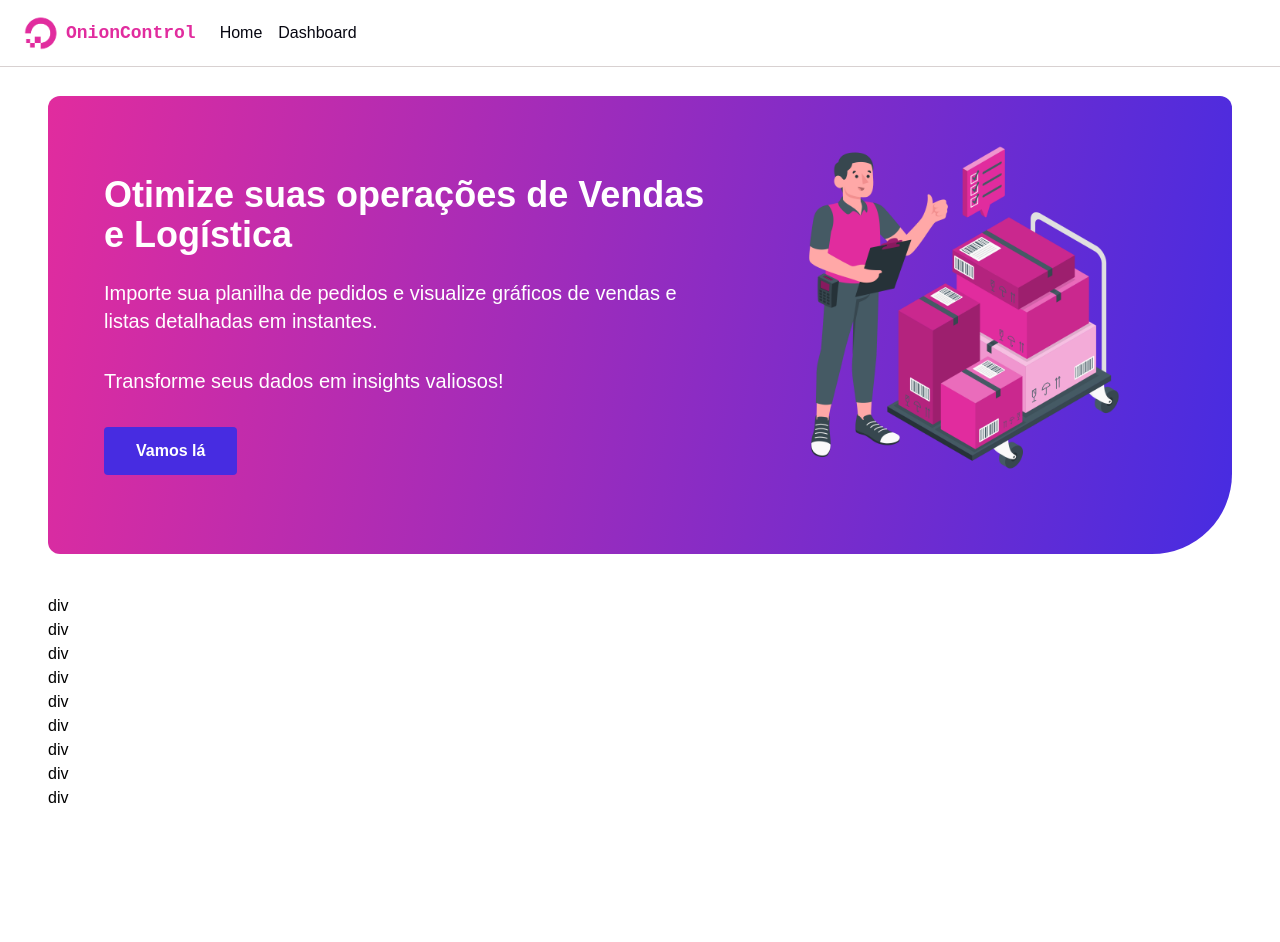
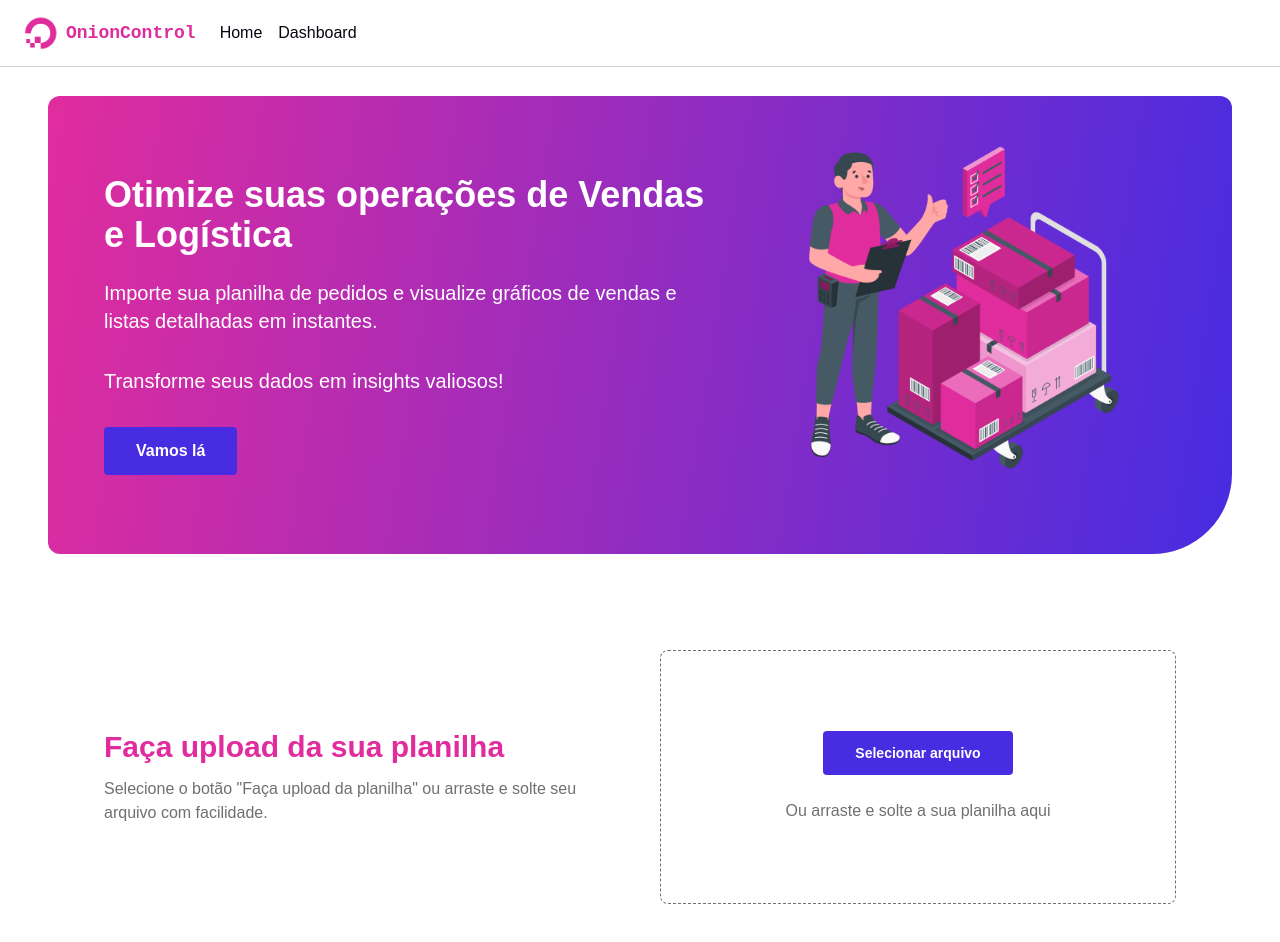
Before and after one commit to naluhfvc/OnionControl, a React (Vite) app in the folder onion-client/: page / in a window 1280 px wide. Shown: the top 942 px of the page. Before the commit the page ends 826 px from the top, so only its background shows below. Built offline with nearby package versions, Linux system fonts and the light colour scheme.

Commit message:
add dropzone

```diff
--- a/onion-client/package.json
+++ b/onion-client/package.json
@@ -10,10 +10,13 @@
     "preview": "vite preview"
   },
   "dependencies": {
+    "axios": "^1.7.3",
     "framer-motion": "^11.3.21",
     "react": "^18.3.1",
     "react-dom": "^18.3.1",
-    "react-router-dom": "^6.26.0"
+    "react-dropzone": "^14.2.3",
+    "react-router-dom": "^6.26.0",
+    "react-toastify": "^10.0.5"
   },
   "devDependencies": {
     "@types/react": "^18.3.3",
--- a/onion-client/src/App.jsx
+++ b/onion-client/src/App.jsx
@@ -2,13 +2,21 @@ import React from "react";
 import { Route, Routes } from "react-router-dom";
 import HomePage from "./pages/Home/Home";
 import DashboardPage from "./pages/Dashboard/Dashboard";
+import { ToastContainer } from "react-toastify";
+import "react-toastify/dist/ReactToastify.css";
 
 const App = () => {
     return (
-        <Routes>
-            <Route path="/" element={<HomePage />} />
-            <Route path="/Dashboard" element={<DashboardPage />} />
-        </Routes>
+        <>
+            <ToastContainer
+                position="bottom-right"
+                theme="colored"
+            />
+            <Routes>
+                <Route path="/" element={<HomePage />} />
+                <Route path="/Dashboard" element={<DashboardPage />} />
+            </Routes>
+        </>
     );
 };
 export default App;
--- a/onion-client/src/components/Banner/banner.css
+++ b/onion-client/src/components/Banner/banner.css
@@ -19,5 +19,5 @@
 }
 
 .banner-text {
-    @apply text-white text-xl mb-8 text-white text-xl mb-8;
+    @apply text-white text-xl mb-8  text-xl mb-8;
 }
--- /dev/null
+++ b/onion-client/src/components/Dropzone/Dropzone.jsx
@@ -0,0 +1,42 @@
+import { useCallback, useState } from "react";
+import { useDropzone } from "react-dropzone";
+
+const Upload = () => {
+    const [files, setFiles] = useState([]);
+
+    const onDrop = useCallback((acceptedFiles) => {
+        console.log(acceptedFiles);
+    }, []);
+    const { getRootProps, getInputProps, isDragActive } = useDropzone({
+        onDrop,
+        accept: {
+            "application/vnd.ms-excel": [".xls", ".xlsx"],
+        },
+        maxFiles: 1,
+    });
+
+    return (
+        <div
+            {...getRootProps({
+                className:
+                    "p-20 border border-dashed border-tartiary cursor-pointer rounded-lg",
+            })}
+        >
+            <input {...getInputProps()} />
+            {isDragActive ? (
+                <p className="text-tartiary text-center">Solte sua planilha aqui</p>
+            ) : (
+                <div className="text-center">
+                    <button className="text-pink btn text-sm">
+                        Selecionar arquivo
+                    </button>
+                    <p className="text-tartiary mt-6">
+                        Ou arraste e solte a sua planilha aqui
+                    </p>
+                </div>
+            )}
+        </div>
+    );
+};
+
+export default Upload;
--- a/onion-client/src/components/Import/Import.jsx
+++ b/onion-client/src/components/Import/Import.jsx
@@ -1,15 +1,25 @@
+import Dropzone from "../Dropzone/Dropzone";
+
 const Import = () => {
     return (
-        <div className="mt-10">
-            <p>div</p>
-            <p>div</p>
-            <p>div</p>
-            <p>div</p>
-            <p>div</p>
-            <p>div</p>
-            <p>div</p>
-            <p>div</p>
-            <p>div</p>
+        <div className="my-24 md:px-14 px-4 mx-auto" id="import">
+            <div className="flex flex-col lg:flex-row justify-between items-center gap-10">
+                <div className="lg:w-2/4">
+                    <h3 className="text-3xl text-pink font-bold mb-3">Faça upload da sua planilha</h3>
+                    <p className="text-[16px] text-tartiary">
+                        Selecione o botão "Faça upload da planilha" ou arraste e
+                        solte seu arquivo com facilidade.
+                    </p>
+                </div>
+
+                <div className="w-full lg:w-2/4">
+                    <div>
+                        <div>
+                            <Dropzone/>
+                        </div>
+                    </div>
+                </div>
+            </div>
         </div>
     );
 }
--- /dev/null
+++ b/onion-client/src/icons/CloseIcon.jsx
@@ -0,0 +1,19 @@
+export const CloseIcon = (props) => {
+    return (
+        <svg
+            {...props}
+            stroke="currentColor"
+            fill="none"
+            stroke-width="2"
+            viewBox="0 0 24 24"
+            stroke-linecap="round"
+            stroke-linejoin="round"
+            height="1em"
+            width="1em"
+            xmlns="http://www.w3.org/2000/svg"
+        >
+            <line x1="18" y1="6" x2="6" y2="18"></line>
+            <line x1="6" y1="6" x2="18" y2="18"></line>
+        </svg>
+    );
+};
--- /dev/null
+++ b/onion-client/src/icons/FileIcon.jsx
@@ -0,0 +1,19 @@
+export const FileIcon = (props) => {
+    return (
+        <svg
+            {...props}
+            stroke="currentColor"
+            fill="none"
+            stroke-width="2"
+            viewBox="0 0 24 24"
+            stroke-linecap="round"
+            stroke-linejoin="round"
+            height="1em"
+            width="1em"
+            xmlns="http://www.w3.org/2000/svg"
+        >
+            <path d="M13 2H6a2 2 0 0 0-2 2v16a2 2 0 0 0 2 2h12a2 2 0 0 0 2-2V9z"></path>
+            <polyline points="13 2 13 9 20 9"></polyline>
+        </svg>
+    );
+};
--- /dev/null
+++ b/onion-client/src/icons/UploadIcon.jsx
@@ -0,0 +1,19 @@
+export const UploadIcon = (props) => {
+    return (
+        <svg
+            {...props}
+            aria-hidden="true"
+            fill="none"
+            stroke="currentColor"
+            viewBox="0 0 24 24"
+            xmlns="http://www.w3.org/2000/svg"
+        >
+            <path
+                strokeLinecap="round"
+                strokeLinejoin="round"
+                strokeWidth="2"
+                d="M7 16a4 4 0 01-.88-7.903A5 5 0 1115.9 6L16 6a5 5 0 011 9.9M15 13l-3-3m0 0l-3 3m3-3v12"
+            ></path>
+        </svg>
+    );
+};
--- a/onion-client/src/index.css
+++ b/onion-client/src/index.css
@@ -7,5 +7,5 @@
 }
 
 .btn {
-   @apply py-3 px-8 font-semibold rounded transition-all duration-300 text-white bg-secondary hover:bg-[#372770];
+   @apply py-3 px-8 font-semibold rounded transition-all duration-300 text-white bg-purple hover:bg-[#372770];
 }
--- a/onion-client/tailwind.config.js
+++ b/onion-client/tailwind.config.js
@@ -4,9 +4,10 @@ export default {
     theme: {
         colors: {
             pink: "#e12c9e",
+            purple : "#472ce1",
             black: "#02020cfb",
             white: "#fff",
-            secondary : "#472ce1",
+            tartiary: "#707070",
         },
         fontFamily: {
             mono: ["JetBrains Mono", "monospace"],
```
Also changed, not shown: 1 other file (tests, documents, lock files or other folders).
